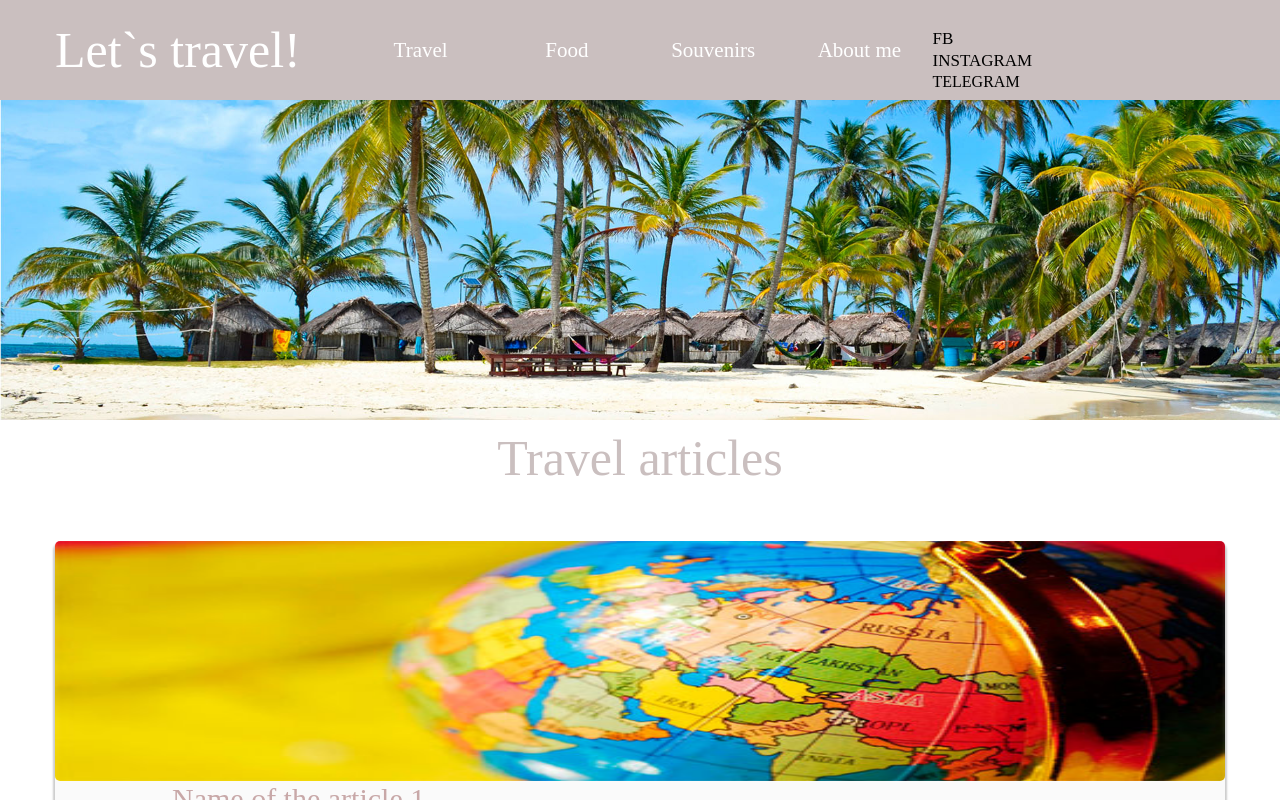
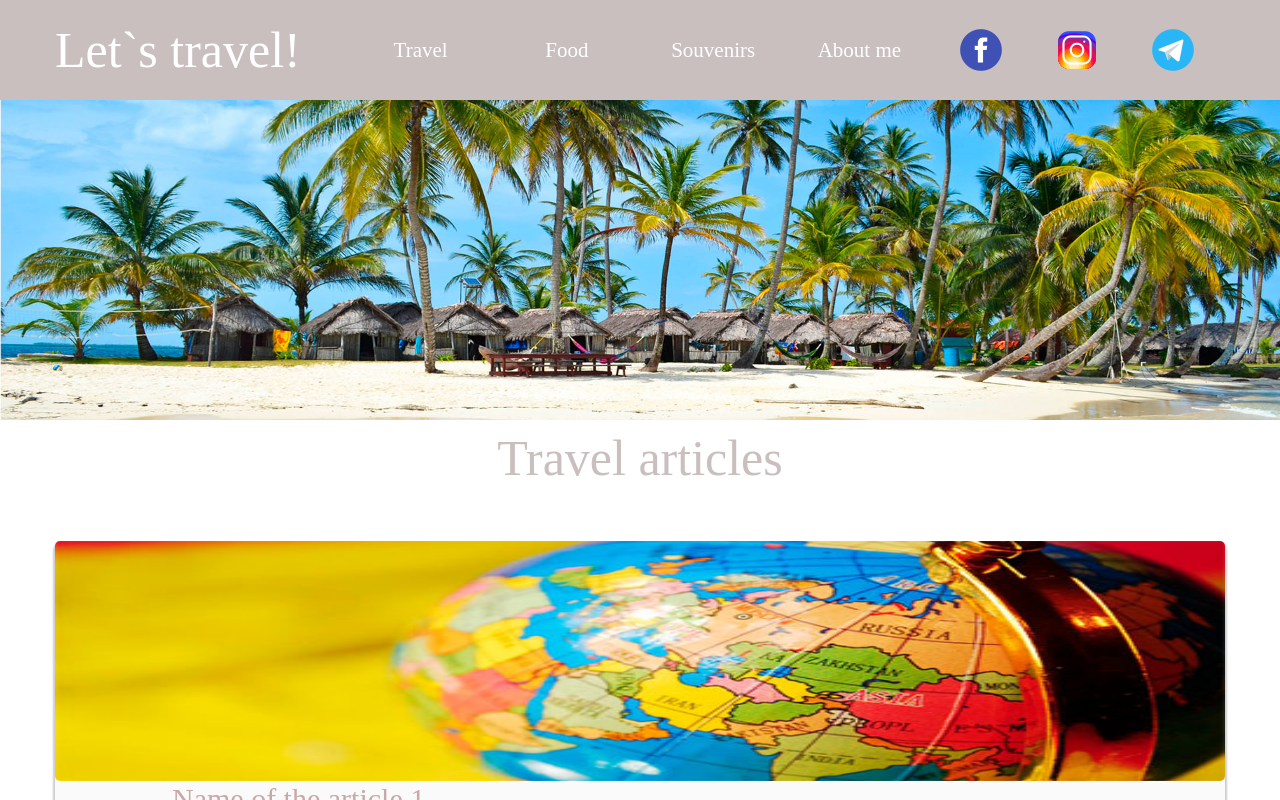
Before and after one commit to mila1985/mila1985.github.io, a React (Create React App) app: page / in a window 1280 px wide. Shown: the top 800 px of the page. Built offline with nearby package versions, Linux system fonts and the light colour scheme.

Commit message:
add fb, insta, telegram buttons to HeaderButtons

```diff
--- a/src/App/Header/HeaderButtons/HeaderButtons.js
+++ b/src/App/Header/HeaderButtons/HeaderButtons.js
@@ -1,4 +1,7 @@
 import React from 'react'
+import fb from './fb.png'
+import insta from './insta.png'
+import telegram from './telegram.png'
 
 
 import './headerButtons.css'
@@ -6,10 +9,24 @@
 const HeaderButtons = () => {
     return (
         <div className="header-buttons">
-			<div class="fb">FB</div>
-			<div class="insta">INSTAGRAM</div>
-            <div class="telegram">TELEGRAM</div>
-		</div>
+			<div class="fb">
+                <a href="https://www.facebook.com/" target="_blank">
+                    <img src={fb} alt="" />
+                </a>
+            </div>
+
+			<div class="insta">
+                <a href="https://www.instagram.com/" target="_blank">
+                    <img src={insta} alt="" />
+                </a>
+            </div>
+
+            <div class="telegram">
+                <a href="https://tlgrm.ru/channels/" target="_blank">
+                    <img src={telegram} alt="" />
+                </a>
+            </div>
+        </div>
     )
 }
 
--- a/src/App/Header/HeaderButtons/headerButtons.css
+++ b/src/App/Header/HeaderButtons/headerButtons.css
@@ -1,6 +1,5 @@
-.fb, .insta {
-    color:black;
-	font-size: 17px;
-	margin:5px 0;
+.fb, .insta, .telegram {
+    float: left;
+	margin:0 23px;
 
 }
--- a/src/common/style/base.css
+++ b/src/common/style/base.css
@@ -26,6 +26,11 @@
 	width: 100%;
 }
 
+.col-lg-3 {
+	width: 25%;
+}
+
+
 .text-center {
 	text-align: center;
 }
```
Also changed, not shown: 1 other file (tests, documents, lock files or other folders).
